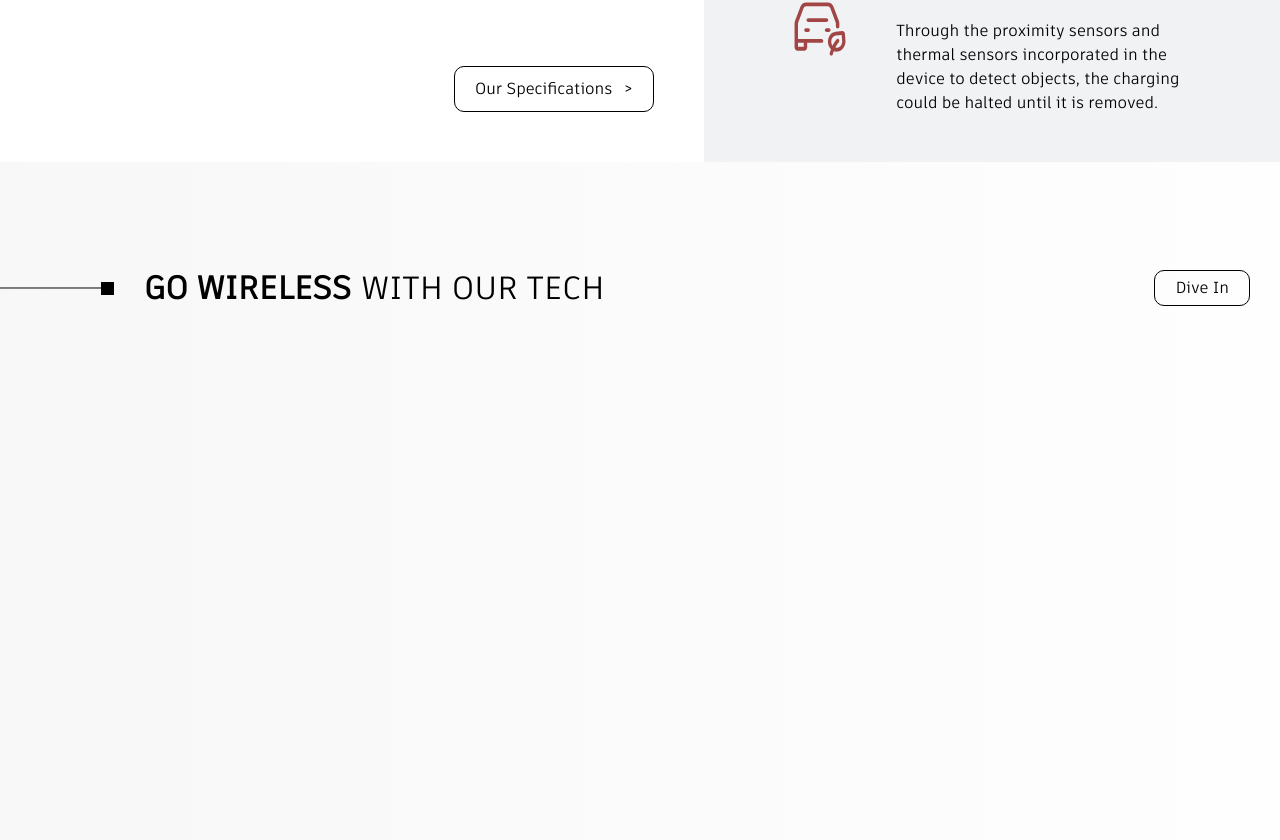
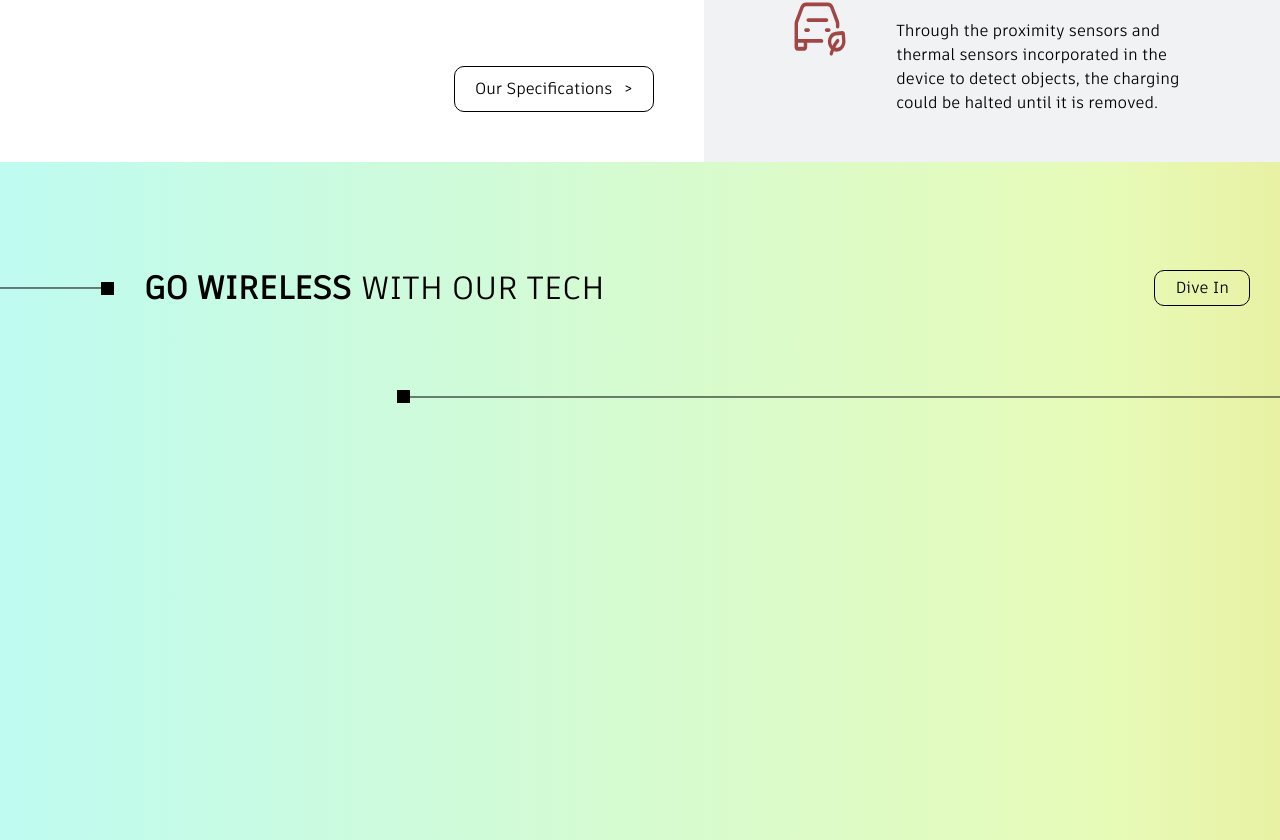
Before and after one commit to HarshAg90/Dashboard_Dynamics_Freelance, a React (Create React App) app: page / in a window 1280 px wide. Shown: the part 1440-2280 px from the top of the page. Built offline with nearby package versions, Linux system fonts and the light colour scheme.

Commit message:
added favicon

```diff
--- a/public/index.html
+++ b/public/index.html
@@ -2,7 +2,7 @@
 <html lang="en">
   <head>
     <meta charset="utf-8" />
-    <link rel="icon" href="%PUBLIC_URL%/favicon.ico" />
+    <link rel="icon" href="./assets/favicon.ico" />
     <meta name="viewport" content="width=device-width, initial-scale=1" />
     <meta name="theme-color" content="#000000" />
     <meta
--- a/src/pages/Home.jsx
+++ b/src/pages/Home.jsx
@@ -101,17 +101,17 @@ const lftRightVariant = {
 export default function Home() {
 
 
-  const [myElementIsVisible, updateMyElementIsVisible] = useState();
-  const myRef = useRef(null);
-  useEffect(() => {
-    const observer = new IntersectionObserver((entries, observer) => {
-      const entry = entries[0];
-      console.log('entry', entry);
-      console.log('entry.isIntersecting', entry.isIntersecting);
-      updateMyElementIsVisible(entry.isIntersecting);
-    });
-    observer.observe(myRef.current);
-  }, []);
+  // const [myElementIsVisible, updateMyElementIsVisible] = useState();
+  // const myRef = useRef(null);
+  // useEffect(() => {
+  //   const observer = new IntersectionObserver((entries, observer) => {
+  //     const entry = entries[0];
+  //     console.log('entry', entry);
+  //     console.log('entry.isIntersecting', entry.isIntersecting);
+  //     updateMyElementIsVisible(entry.isIntersecting);
+  //   });
+  //   observer.observe(myRef.current);
+  // }, []);
 
 
 
@@ -344,7 +344,7 @@ export default function Home() {
           </motion.div>
           <button>Dive In</button>
         </div>
-        <div  ref={myRef} className="videoWrapper">
+        {/* <div  ref={myRef} className="videoWrapper">
         <ReactPlayer
         url='https://www.youtube.com/watch?v=Lmt_CGlEQ-4&start=14&end=62'
         width="80%"
@@ -357,7 +357,7 @@ export default function Home() {
       />
 
 
-        </div>
+        </div> */}
 
         <br />
         <br />
--- a/src/style.scss
+++ b/src/style.scss
@@ -415,9 +415,9 @@
         min-height: 100vh;
         display: flex;
         // background-color: #fff;
-        background: linear-gradient(-90deg, #ffffff, #F2F2F2, #dfdfdf);
+        background: linear-gradient(-90deg, #ec5e5e, #f0b324, #e7fbb8, #b8fbfa, #17bff2);
         background-size: 400% 400%;
-        animation: gradient 5s ease infinite;
+        animation: gradient 10s ease infinite;
         @keyframes gradient {
             0% {
                 background-position: 0% 50%;
@@ -2626,6 +2626,7 @@
     .Landing{
         background-image: url(../public/assets/products/Product_home.png);
         position: relative;
+
         h1{
             position: absolute;
             top: 243px;
@@ -2644,6 +2645,20 @@
         overflow: hidden;
     }
     .content{
+        background: linear-gradient(-90deg, #ec5e5e, #f0b324, #e7fbb8, #b8fbfa, #17bff2);
+        background-size: 400% 400%;
+        animation: gradient 10s ease infinite;
+        @keyframes gradient {
+            0% {
+                background-position: 0% 50%;
+            }
+            50% {
+                background-position: 100% 50%;
+            }
+            100% {
+                background-position: 0% 50%;
+            }
+        }
         overflow: hidden;
         height: 350%;
         font-family: "artifakt", sans-serif;
```
Also changed, not shown: 1 other file (tests, documents, lock files or other folders).
